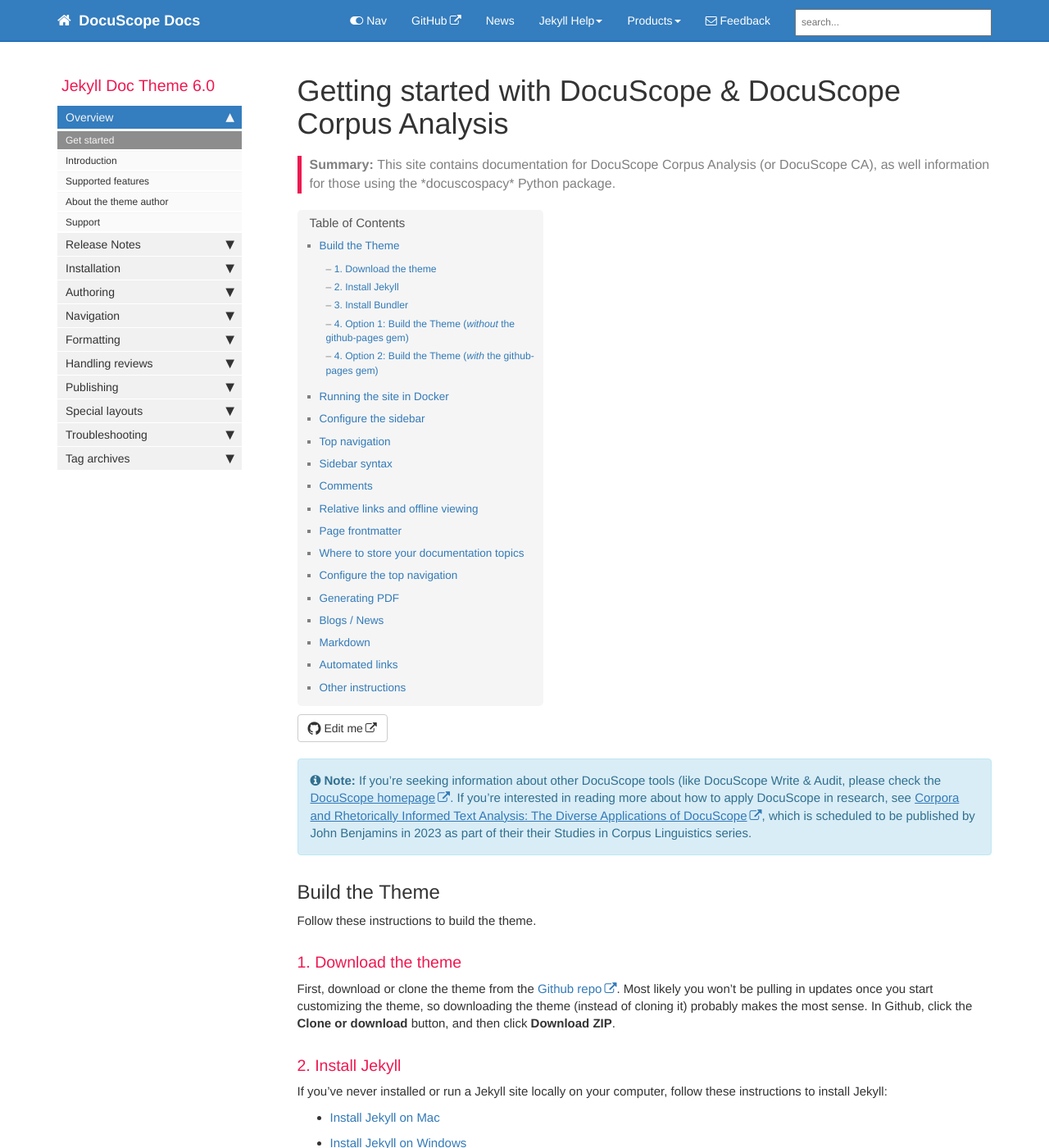
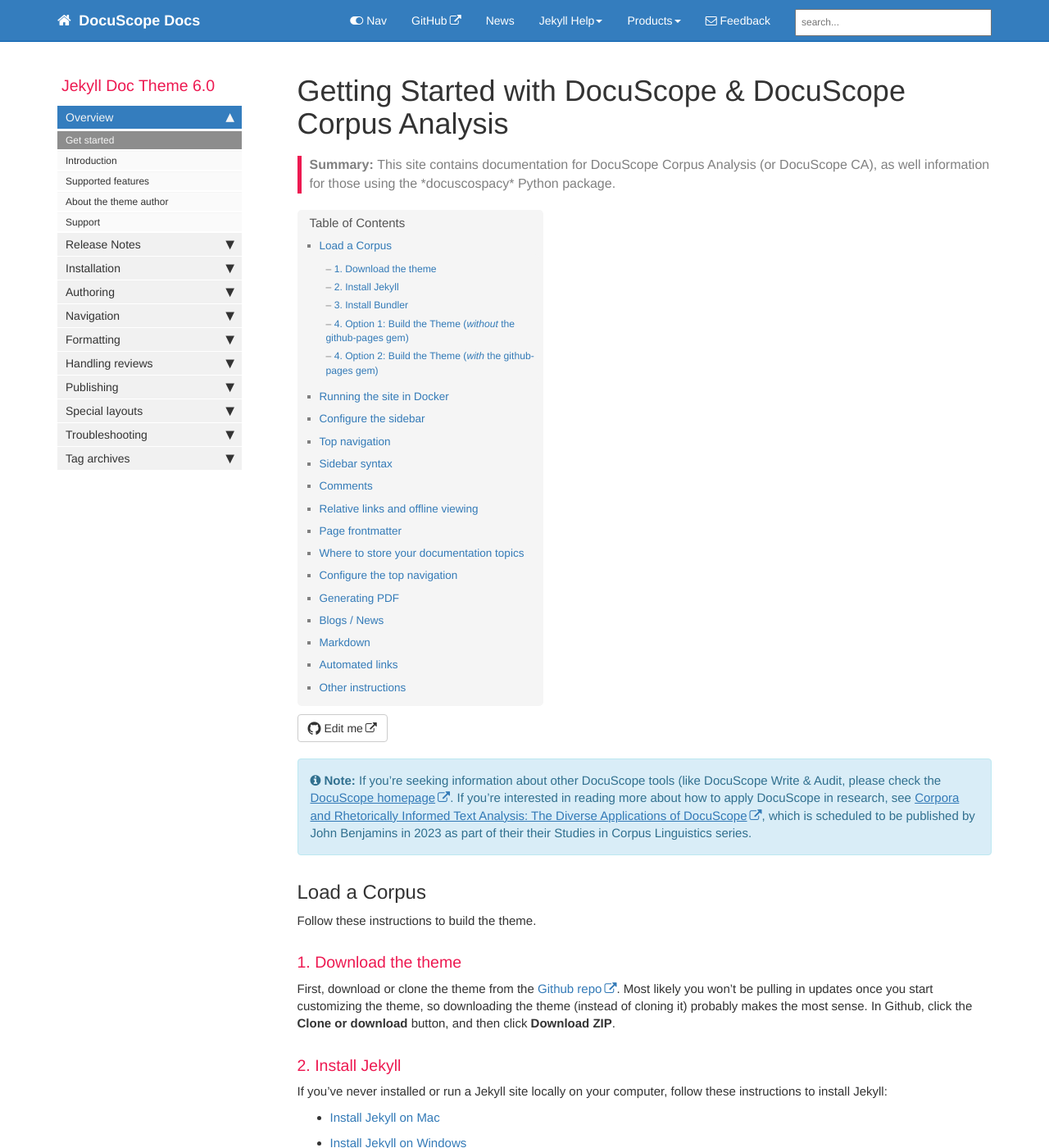
Before and after one commit to browndw/docuscope-docs, a Jekyll site: the page built from index.md, in a window 1280 px wide and 1400 px high. Shown: the whole window at 82% size. Built offline with Jekyll 4.4.1, drawn with Linux system fonts in a browser that asks for light colours; comment, search, counter and statistics services are not loaded.

Commit message:
Update index.md

```diff
--- a/index.md
+++ b/index.md
@@ -1,5 +1,5 @@
 ---
-title: "Getting started with DocuScope & DocuScope Corpus Analysis"
+title: "Getting Started with DocuScope & DocuScope Corpus Analysis"
 keywords: sample homepage
 tags: [getting_started]
 sidebar: mydoc_sidebar
@@ -9,7 +9,7 @@
 
 {% include note.html content="If you're seeking information about other DocuScope tools (like DocuScope Write & Audit, please check the <a alt='DocuScope homepage' href='https://www.cmu.edu/dietrich/english/research-and-publications/docuscope.html'>DocuScope homepage</a>. If you're interested in reading more about how to apply DocuScope in research, see <a href='https://benjamins.com/catalog/scl'>Corpora and Rhetorically Informed Text Analysis: The Diverse Applications of DocuScope</a>, which is scheduled to be published by John Benjamins in 2023 as part of their their Studies in Corpus Linguistics series." %}
 
-## Build the Theme
+## Load a Corpus
 
 Follow these instructions to build the theme.
 
```
